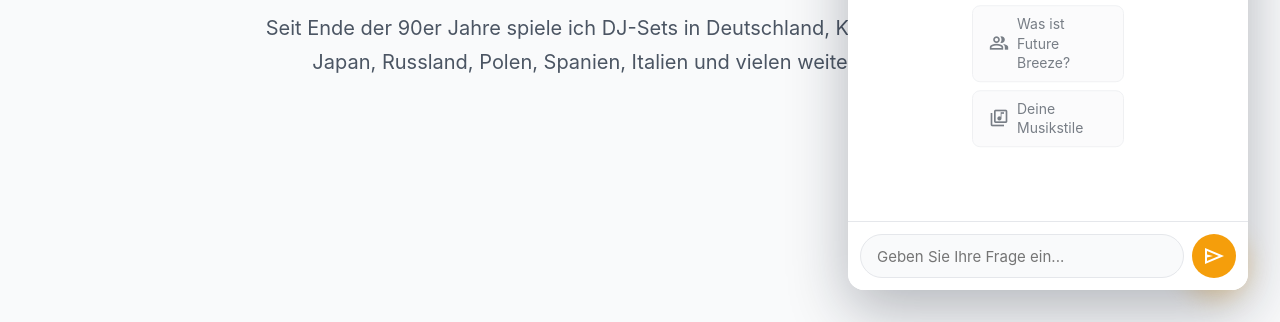
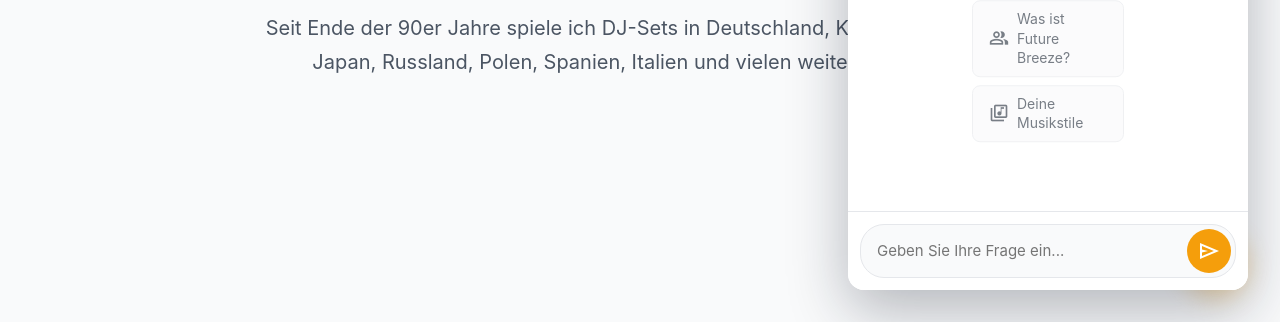
Before and after one commit to Kevin42127/djkridp, a website: page index.html in a window 1280 px wide. Both pictures are taken after a click on the button "smart_toy". Shown: the part 478-800 px from the top of the page. Drawn offline with nearby package versions, Linux system fonts and the light colour scheme.

Commit message:
優化AI聊天輸入框：將傳送紐整合到輸入框內，改善水平對齊，簡化懸停效果

```diff
--- a/css/components.css
+++ b/css/components.css
@@ -1166,24 +1166,37 @@ body > footer.footer {
   border-radius: 0 0 var(--border-radius-lg) var(--border-radius-lg);
 }
 
+.ai-chat-input-wrapper {
+  display: flex;
+  align-items: center;
+  gap: 8px;
+  flex: 1;
+  background-color: var(--color-bg-secondary);
+  border-radius: 24px;
+  padding: 4px;
+  border: 1px solid var(--color-border);
+  transition: border-color var(--transition-base), background-color var(--transition-base);
+}
+
 .ai-chat-input {
   flex: 1;
-  min-height: 44px;
+  min-height: 36px;
   max-height: 180px;
   resize: none;
   overflow: hidden;
-  padding: 12px 16px;
-  border-radius: 24px;
-  border: 1px solid var(--color-border);
+  padding: 8px 12px;
+  border: none;
+  border-radius: 20px;
   font-size: 15px;
   line-height: 1.35;
   font-family: inherit;
   color: var(--color-text-primary);
-  background-color: var(--color-bg-secondary);
+  background-color: transparent;
   transition: border-color var(--transition-base), background-color var(--transition-base);
   box-sizing: border-box;
   touch-action: manipulation;
   -webkit-touch-callout: none;
+  vertical-align: middle;
 }
 
 .ai-chat-input::-webkit-scrollbar {
@@ -1217,11 +1230,11 @@ body > footer.footer {
   transition: background-color var(--transition-base), transform var(--transition-base);
   flex-shrink: 0;
   padding: 0;
+  vertical-align: middle;
 }
 
 .ai-chat-send:hover {
   background-color: #D97706;
-  transform: scale(1.05);
 }
 
 .ai-chat-send:disabled {
--- a/index.html
+++ b/index.html
@@ -245,10 +245,12 @@
             </div>
         </div>
         <div class="ai-chat-input-container">
-            <textarea class="ai-chat-input" id="ai-chat-input" placeholder="Geben Sie Ihre Frage ein..." aria-label="Nachricht eingeben" rows="1"></textarea>
-            <button class="ai-chat-send" aria-label="Senden" id="ai-chat-send">
-                <span class="material-symbols-outlined">send</span>
-            </button>
+            <div class="ai-chat-input-wrapper">
+                <textarea class="ai-chat-input" id="ai-chat-input" placeholder="Geben Sie Ihre Frage ein..." aria-label="Nachricht eingeben" rows="1"></textarea>
+                <button class="ai-chat-send" aria-label="Senden" id="ai-chat-send">
+                    <span class="material-symbols-outlined">send</span>
+                </button>
+            </div>
         </div>
         <div class="confirm-dialog-overlay" id="confirm-dialog-overlay">
             <div class="confirm-dialog">
```
